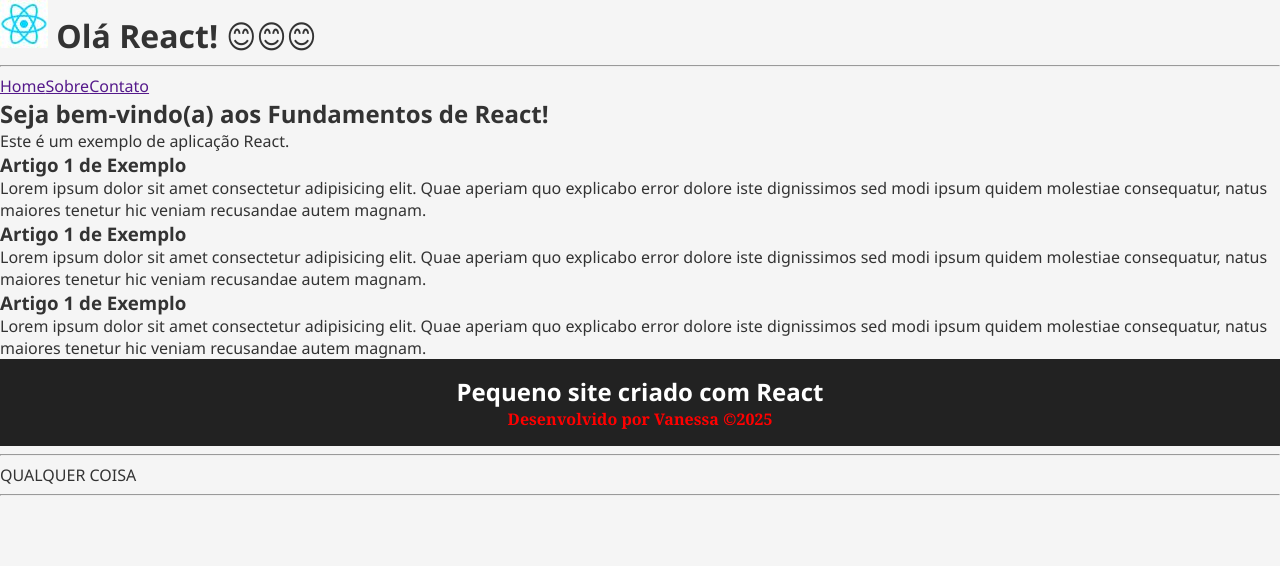
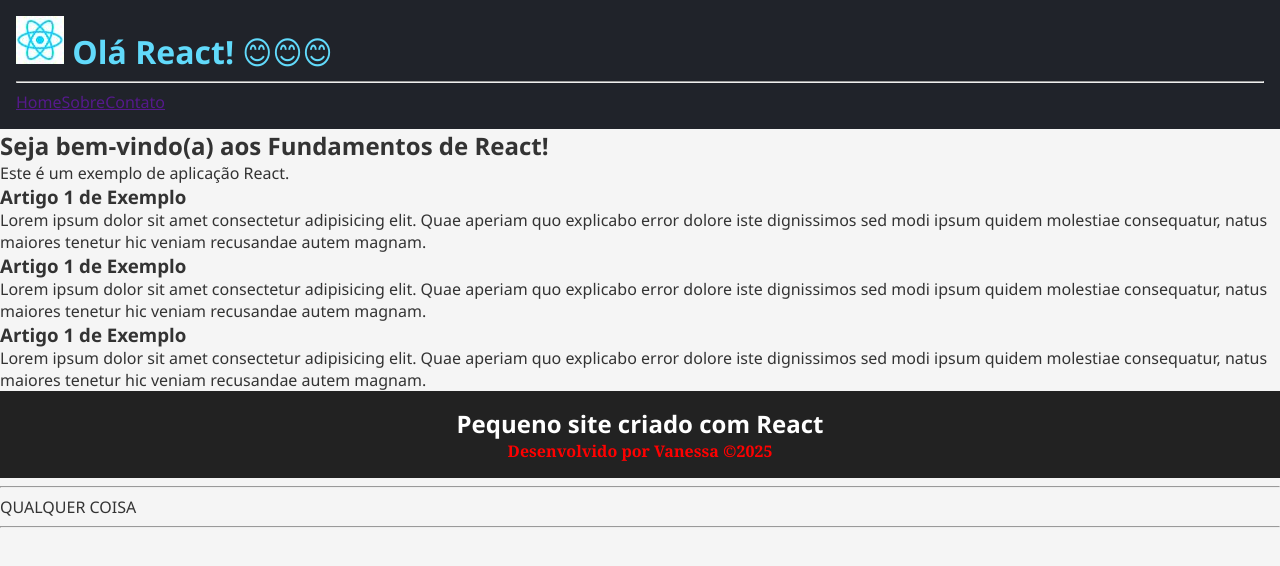
Before and after one commit to VanessaBaldin1/react-fundamentos, a React (Vite) app: page / in a window 1280 px wide. Shown: the top 566 px of the page. Built offline with nearby package versions, Linux system fonts and the light colour scheme.

Commit message:
Cria e aplica modulo CSS ao Cabecalho

```diff
--- /dev/null
+++ b/src/components/Cabecalho.module.css
@@ -0,0 +1,10 @@
+/* Evite nomear as classes usando hífen:
+Exemplo: topo-site {}
+Isso, vai te obrigar a usar a classe através de sintaxe de array com colchetes. */
+
+/* Prefira usar a sintaxe camelCase (ou snake_case: .topo_site) */
+.topoSite {
+  background-color: #20232a;
+  color: #61dafb;
+  padding: 1rem;
+}
--- a/src/components/Cabecalho.tsx
+++ b/src/components/Cabecalho.tsx
@@ -2,10 +2,14 @@
 import logo from "../assets/logo-react.png";
 import Menu from "./Menu";
 
+// Importando o módulo CSS para o componente Cabecalho (styles é a convensão pode usar qualquer nome)
+import estilos from "./Cabecalho.module.css";
+
 //para usar a imagem tira as "" do src e coloca {} com a informação logo
+// classeName={ estilos [.topo-site]} - quando usado com - no nome da classe como .topo-site
 export default function Cabecalho() {
   return (
-    <header>
+    <header className={estilos.topoSite}>
       <h1>
         <img src={logo} alt="" /> Olá React! 😊😊😊
       </h1>
```
